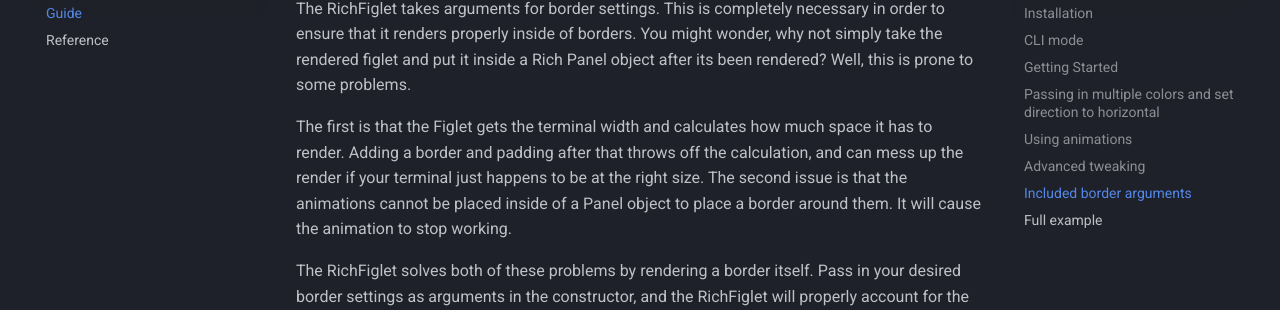
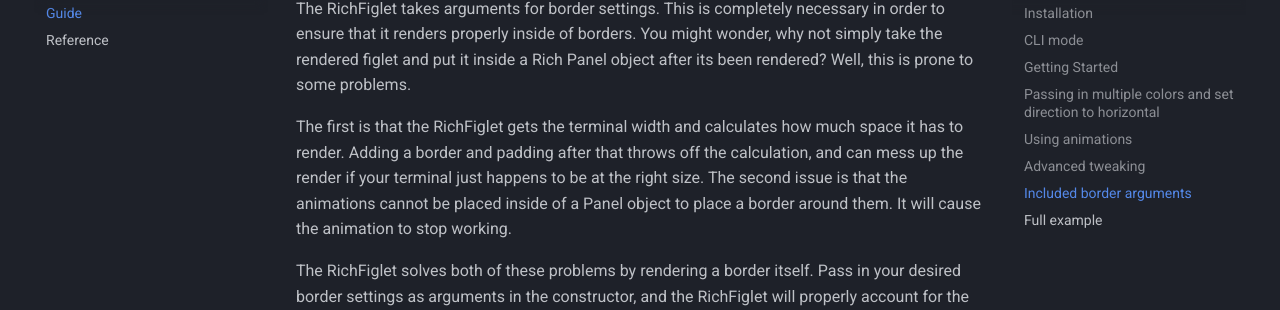
Before and after one commit to edward-jazzhands/libraries, an MkDocs documentation site: the page built from docs/rich-pyfiglet/index.md, in a window 1280 px wide and 900 px high, scrolled down 2238 px. Shown: the part 143-453 px from the top of the window. Built offline with MkDocs 1.6.1 and Material for MkDocs 9.7.7, drawn with Linux system fonts in a browser that asks for light colours.

Commit message:
New version of Textual-Pyfiglet

```diff
--- a/docs/rich-pyfiglet/index.md
+++ b/docs/rich-pyfiglet/index.md
@@ -104,7 +104,7 @@ console.print(rich_fig)
 
 The RichFiglet takes arguments for border settings. This is completely necessary in order to ensure that it renders properly inside of borders. You might wonder, why not simply take the rendered figlet and put it inside a Rich Panel object after its been rendered? Well, this is prone to some problems.
 
-The first is that the Figlet gets the terminal width and calculates how much space it has to render. Adding a border and padding after that throws off the calculation, and can mess up the render if your terminal just happens to be at the right size. The second issue is that the animations cannot be placed inside of a Panel object to place a border around them. It will cause the animation to stop working.
+The first is that the RichFiglet gets the terminal width and calculates how much space it has to render. Adding a border and padding after that throws off the calculation, and can mess up the render if your terminal just happens to be at the right size. The second issue is that the animations cannot be placed inside of a Panel object to place a border around them. It will cause the animation to stop working.
 
 The RichFiglet solves both of these problems by rendering a border itself. Pass in your desired border settings as arguments in the constructor, and the RichFiglet will properly account for the space taken up by the border and padding to ensure it always renders properly in the available space as well as add a border around any animations you choose.
 
--- a/pyproject.toml
+++ b/pyproject.toml
@@ -9,6 +9,6 @@ dependencies = [
     "mkdocstrings[python]>=0.29.1",
     "pymdown-extensions>=10.15",
     "rich-pyfiglet>=0.1.3",
-    "textual-pyfiglet>=0.7.0",
+    "textual-pyfiglet>=0.8.0",
     "textual-slidecontainer>=0.4.0",
 ]
```
